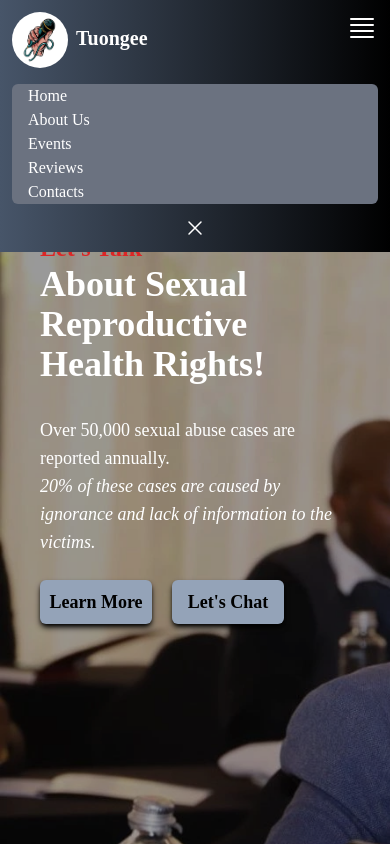
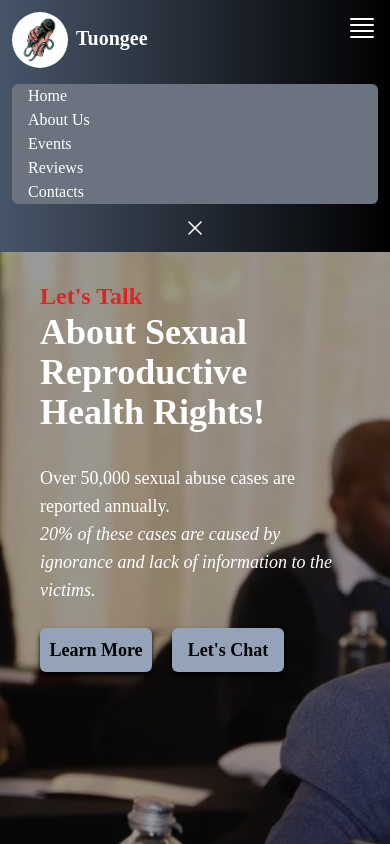
Before and after one commit to WilfredMutwiri/Tuongee, a React (Create React App) app: page / in a window 390 px wide. Shown: the top 844 px of the page. Built offline with nearby package versions, Linux system fonts and the light colour scheme.

Commit message:
Add homepage padding

```diff
--- a/src/Pages/Home.js
+++ b/src/Pages/Home.js
@@ -159,7 +159,7 @@ const handleMouseLeave =()=>{
      // home section
      <div class="bg-gray-100 overflow-hidden" id='home'>
          <div className='bg'>
-         <div class="mt-20 md:mt-0 absolute inset-0 items-center justify-center overflow-hidden">
+         <div class="mt-32 md:mt-0 absolute inset-0 items-center justify-center overflow-hidden">
          <div class="m-auto w-full md:w-9/12 pt-36 md:pt-44 p-10 font-sans">
          <h2 class="text-white text-4xl md:text-6xl font-bold"><span class="text-red-600 text-2xl md:text-4xl font-bold">Let's Talk</span><br></br>About Sexual Reproductive Health Rights!</h2>
          <p class="text-white text-lg md:text-xl pt-8">
```
